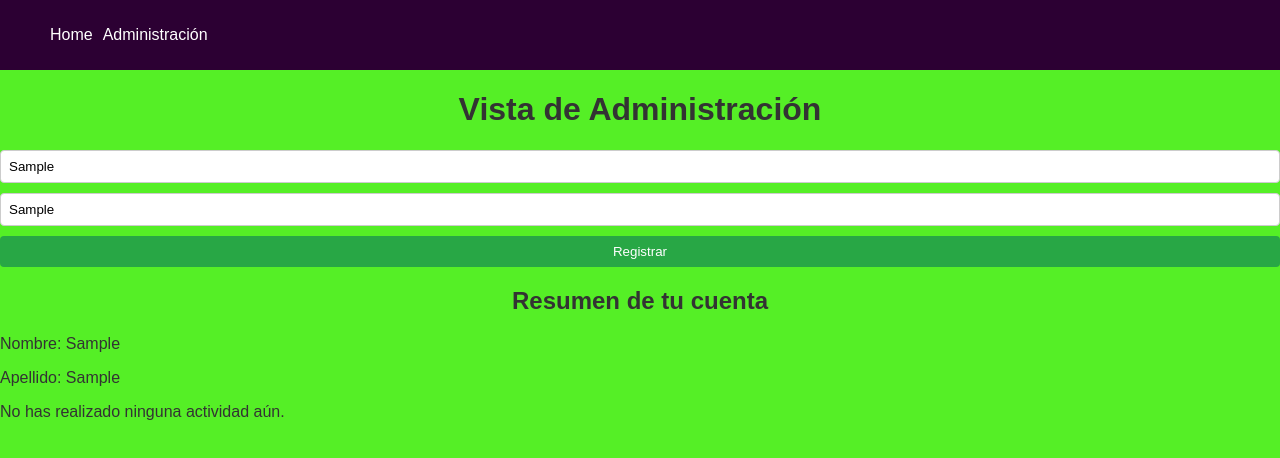
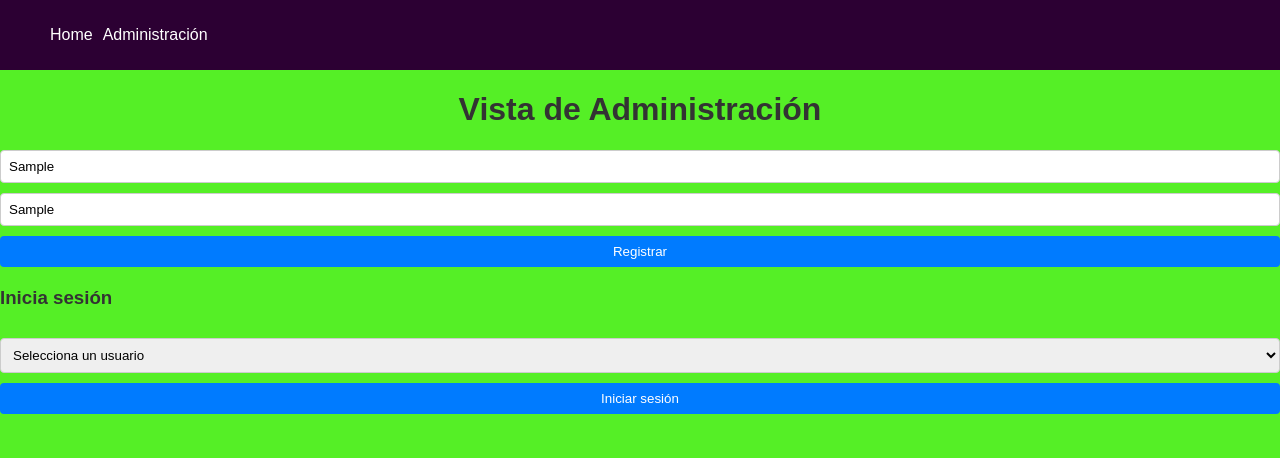
Before and after one commit to vandalit/repaso-ariel, a Vue app in the folder games-opinion-v2/: page /administracion in a window 1280 px wide. Both pictures are taken after typing "Sample", "Sample" into the empty fields and a click on the button "Registrar". Shown: the top 458 px of the page. Built offline with nearby package versions, Linux system fonts and the light colour scheme.

Commit message:
login logout

```diff
--- a/games-opinion-v2/src/views/AdministracionView.vue
+++ b/games-opinion-v2/src/views/AdministracionView.vue
@@ -2,20 +2,31 @@
   <div>
     <h1>Vista de Administración</h1>
 
-    <!-- Formulario para registrar el usuario -->
-    <form @submit.prevent="registrarUsuario">
+    <!-- Registro de usuario -->
+    <form v-if="!usuario" @submit.prevent="registrarUsuario">
       <input v-model="nombre" placeholder="Nombre" required />
       <input v-model="apellido" placeholder="Apellido" required />
       <button type="submit">Registrar</button>
     </form>
 
+    <!-- Login de usuario -->
+    <form v-if="!usuario && usuariosGuardados.length > 0" @submit.prevent="loginUsuario">
+      <h3>Inicia sesión</h3>
+      <select v-model="usuarioSeleccionado">
+        <option disabled value="">Selecciona un usuario</option>
+        <option v-for="(usuario, index) in usuariosGuardados" :key="index" :value="usuario">
+          {{ usuario.nombre }} {{ usuario.apellido }}
+        </option>
+      </select>
+      <button type="submit">Iniciar sesión</button>
+    </form>
+
     <!-- Resumen del usuario -->
     <div v-if="usuario">
-      <h2>Resumen de tu cuenta</h2>
-      <p>Nombre: {{ usuario.nombre }}</p>
-      <p>Apellido: {{ usuario.apellido }}</p>
+      <h2>Bienvenido, {{ usuario.nombre }} {{ usuario.apellido }}</h2>
+      <button @click="logoutUsuario">Cerrar sesión</button>
 
-      <!-- Mostrar la actividad del usuario -->
+      <!-- Mostrar actividad del usuario -->
       <div v-if="actividad.length > 0">
         <h3>Tu actividad</h3>
         <ul>
@@ -38,12 +49,20 @@ export default {
     return {
       nombre: '',
       apellido: '',
-      usuario: null,
-      actividad: [], // Lista de comentarios realizados por el usuario
+      usuario: null, // Usuario actual en sesión
+      usuariosGuardados: [], // Lista de usuarios registrados
+      usuarioSeleccionado: '', // Usuario seleccionado para login
+      actividad: [], // Actividad del usuario actual
     };
   },
   created() {
-    // Cargar usuario desde localStorage
+    // Cargar usuarios desde localStorage
+    const storedUsers = localStorage.getItem('usuarios');
+    if (storedUsers) {
+      this.usuariosGuardados = JSON.parse(storedUsers);
+    }
+
+    // Cargar usuario en sesión
     const storedUser = localStorage.getItem('usuario');
     if (storedUser) {
       this.usuario = JSON.parse(storedUser);
@@ -53,28 +72,38 @@ export default {
   methods: {
     registrarUsuario() {
       if (this.nombre.trim() && this.apellido.trim()) {
-        // Guardar usuario en data y localStorage
-        this.usuario = {
+        const nuevoUsuario = {
           nombre: this.nombre,
           apellido: this.apellido,
         };
+        this.usuariosGuardados.push(nuevoUsuario);
+        localStorage.setItem('usuarios', JSON.stringify(this.usuariosGuardados));
+        alert('Usuario registrado correctamente. Inicia sesión con tu cuenta.');
+      }
+    },
+    loginUsuario() {
+      if (this.usuarioSeleccionado) {
+        this.usuario = this.usuarioSeleccionado;
         localStorage.setItem('usuario', JSON.stringify(this.usuario));
         this.cargarActividad();
-        alert('Usuario registrado correctamente.');
+        alert(`Bienvenido de nuevo, ${this.usuario.nombre} ${this.usuario.apellido}.`);
       }
+    },
+    logoutUsuario() {
+      this.usuario = null;
+      localStorage.removeItem('usuario');
+      alert('Has cerrado sesión.');
     },
     cargarActividad() {
       const actividad = [];
-      // Iterar sobre todas las claves en localStorage
+      // Iterar claves en localStorage para buscar opiniones
       for (const key in localStorage) {
         if (key.startsWith('opiniones_')) {
-          // Obtener comentarios almacenados para cada juego
           const opiniones = JSON.parse(localStorage.getItem(key)) || [];
           opiniones.forEach((opinion) => {
-            // Filtrar solo los comentarios del usuario actual
             if (opinion.usuario === `${this.usuario.nombre} ${this.usuario.apellido}`) {
               actividad.push({
-                juego: key.replace('opiniones_', ''), // Extraer el nombre del juego de la clave
+                juego: key.replace('opiniones_', ''),
                 text: opinion.text,
               });
             }
@@ -93,13 +122,13 @@ form {
   flex-direction: column;
   gap: 10px;
 }
-input {
+input, select {
   padding: 8px;
   border: 1px solid #ccc;
   border-radius: 4px;
 }
 button {
-  background-color: #28a745;
+  background-color: #007bff;
   color: white;
   border: none;
   padding: 8px 16px;
@@ -107,7 +136,7 @@ button {
   cursor: pointer;
 }
 button:hover {
-  background-color: #218838;
+  background-color: #0056b3;
 }
 h3 {
   margin-top: 20px;
```
